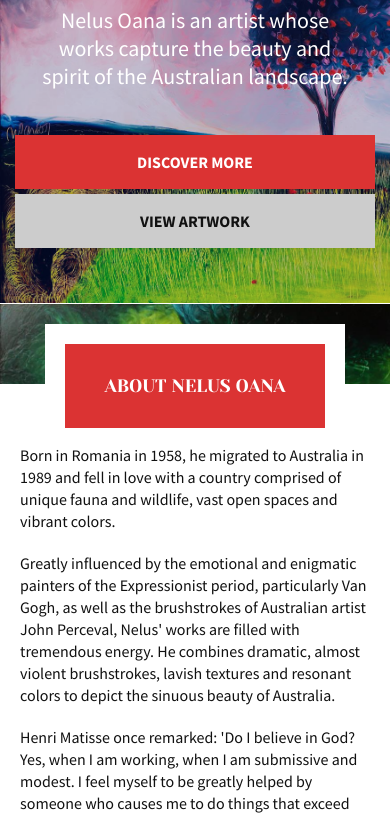
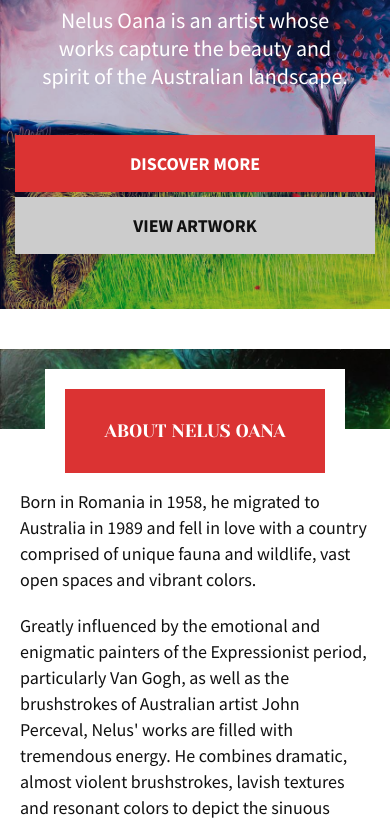
Before and after one commit to matthewhartman/nelusoana, a website: page index.html in a window 390 px wide. Shown: the part 284-1102 px from the top of the page. Drawn offline with Linux system fonts and the light colour scheme.

Commit message:
Minor tweaks to tablet view

```diff
--- a/src/scss/styles/_assets.scss
+++ b/src/scss/styles/_assets.scss
@@ -42,10 +42,11 @@
     width: 360px;
     padding-top: 160px;
     padding-left: 30px;
-    padding-right: 30px;
+    padding-right: 20px;
   }
   @include breakpoint(l) {
     width: 460px;
+    padding-right: 30px;
   }
   @include breakpoint(xl) {
     width: 560px;
--- a/src/scss/styles/_banner.scss
+++ b/src/scss/styles/_banner.scss
@@ -4,7 +4,7 @@
   background-size: cover;
   color: $white;
   position: relative;
-  margin-bottom: 1px;
+  margin-bottom: 40px;
   padding-top: 50px;
   padding-bottom: 50px;
   &:after {
--- a/src/scss/styles/_image-banners.scss
+++ b/src/scss/styles/_image-banners.scss
@@ -4,10 +4,10 @@
   background: $dark-blue;
   min-height: 80px;
   @include breakpoint(m) {
-    min-height: 1100px;
+    min-height: 1400px;
   }
   @include breakpoint(l) {
-    min-height: 800px;
+    min-height: 1200px;
   }
 
 }
--- a/src/scss/styles/_variables-colors.scss
+++ b/src/scss/styles/_variables-colors.scss
@@ -9,7 +9,7 @@ $lightest-grey: #ccc;
 
 $base-font-family: "Source Sans Pro";
 $base-heading-font-family: "Yeseva One";
-$base-font-size: 16;
-$base-line-height: 22;
+$base-font-size: 18;
+$base-line-height: 26;
 $base-font-color: $darkest-grey;
 $base-link-color: $dark-blue;
```
Also changed, not shown: css/styles.css, src/css/styles.css, 2 other files.
